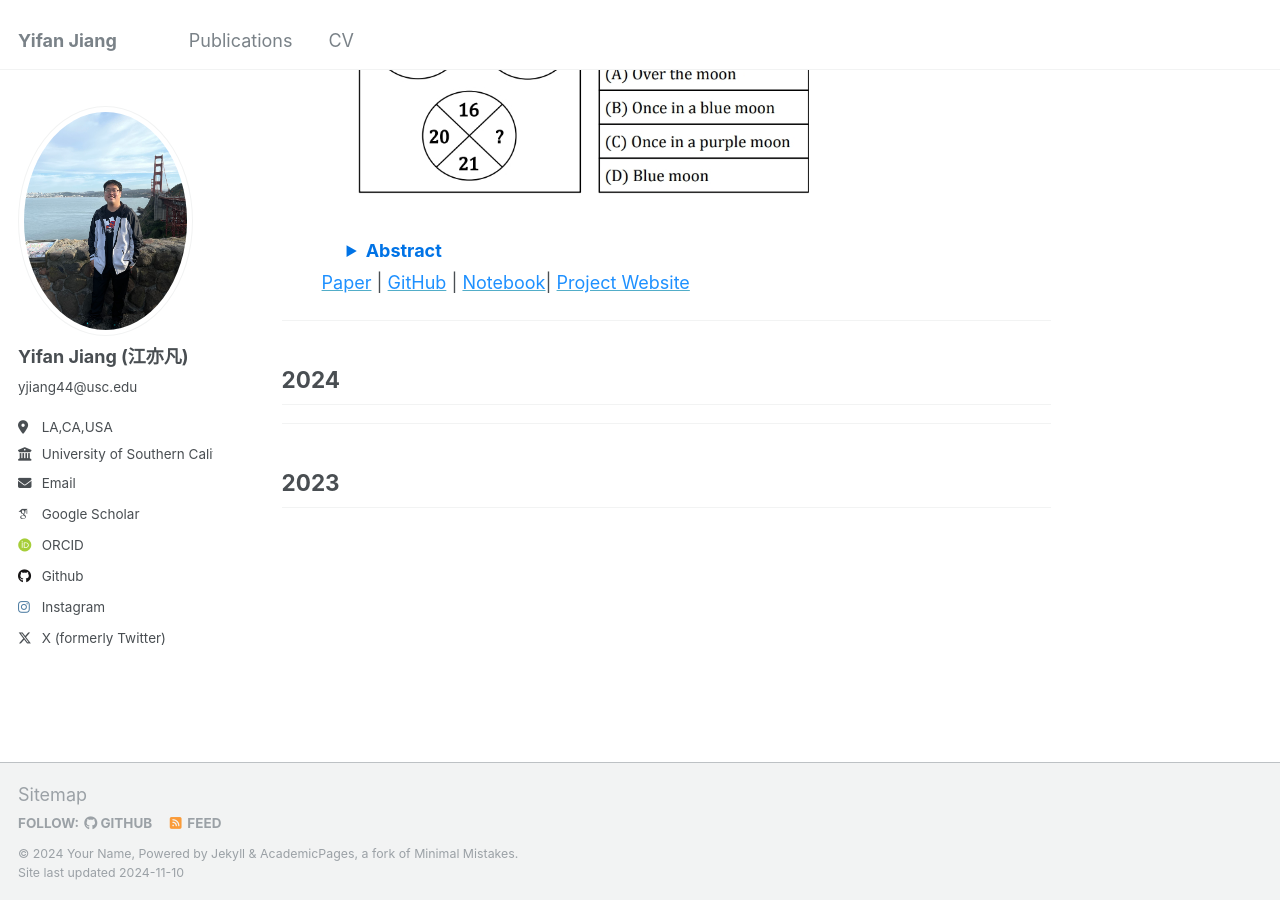
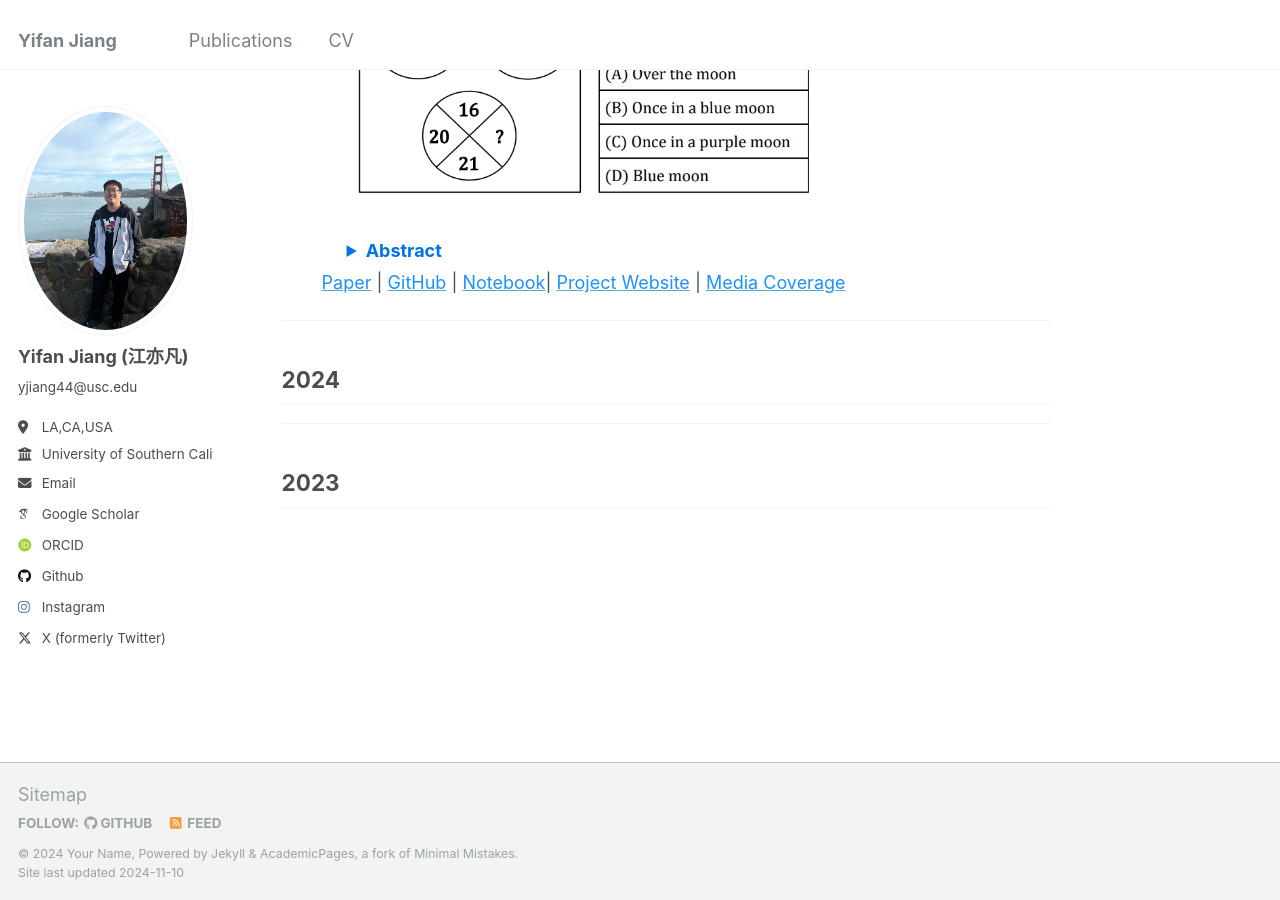
Before and after one commit to yifanJIANG-921/yifanJIANG-921.github.io, a Jekyll site: the page built from _pages/pub.md, in a window 1280 px wide and 900 px high, scrolled down 918 px. Built offline with Jekyll 4.4.1, drawn with Linux system fonts in a browser that asks for light colours; some web fonts are replaced.

Commit message:
Update pub.md

```diff
--- a/_pages/pub.md
+++ b/_pages/pub.md
@@ -41,7 +41,7 @@ redirect_from:
 
 
 - ### <span style="color: #4682B4; font-weight: bold;">COLUMBUS: Evaluating COgnitive Lateral Understanding through Multiple-choice reBUSes</span>
-  Koen Kraaijveld, ***Yifan Jiang***, Kaixin Ma, Filip Ilievski
+    Koen Kraaijveld, ***Yifan Jiang***, Kaixin Ma, Filip Ilievski
   <img src="../assets/paper_image/columbus_image.png" alt="COLUMBUS_Image" style="width: 500px;">
   <details style="margin-left: 20px; padding: 5px;">
     <summary style="font-weight: bold; color: #0073e6; cursor: pointer;">Abstract</summary>
@@ -55,7 +55,7 @@ redirect_from:
       descriptions but struggle to self-generate such representations at the right level of abstraction.
     </p>
   </details>
-  [<span style="color: #1E90FF;">Paper</span>](https://arxiv.org/abs/2409.04053) | [<span style="color: #1E90FF;">GitHub</span>](https://github.com/koen-47/COLUMBUS) | [<span style="color: #1E90FF;">Notebook</span>](https://github.com/koen-47/COLUMBUS/tree/main/notebooks)| [<span style="color: #1E90FF;">Project Website</span>](https://columbus-vqa.github.io/)
+  [<span style="color: #1E90FF;">Paper</span>](https://arxiv.org/abs/2409.04053) | [<span style="color: #1E90FF;">GitHub</span>](https://github.com/koen-47/COLUMBUS) | [<span style="color: #1E90FF;">Notebook</span>](https://github.com/koen-47/COLUMBUS/tree/main/notebooks)| [<span style="color: #1E90FF;">Project Website</span>](https://columbus-vqa.github.io/) | [<span style="color: #1E90FF;">Media Coverage</span>](https://www.bbc.com/future/article/20240912-what-riddles-teach-us-about-the-human-mind)
 
 
 
```
